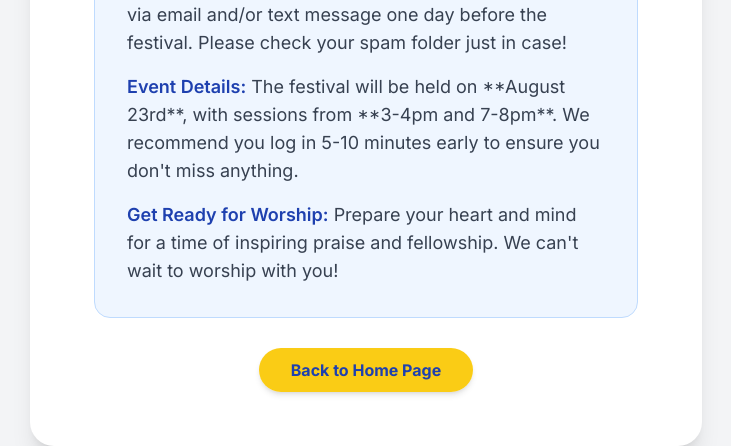
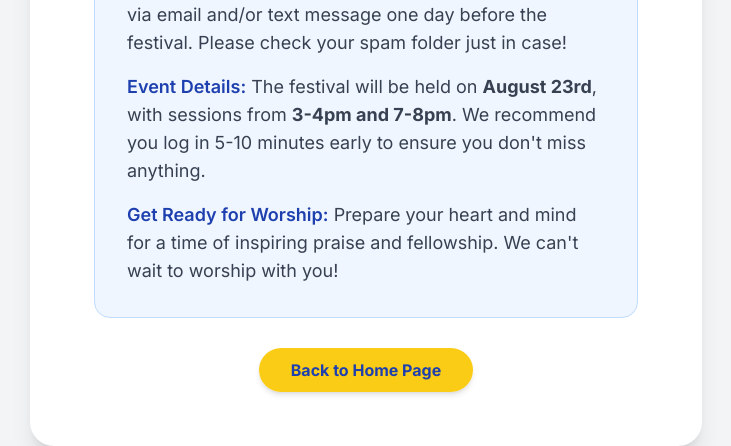
Before and after one commit to ny-bible/summer-music-festival, a plain HTML site: page confirmation.html in a window 1280 px wide. Shown: the part 476-922 px from the top of the page, without its empty margins (274-1005 px from the left). Drawn offline with nearby package versions, Linux system fonts and the light colour scheme.

Commit message:
Update confirmation.html

```diff
--- a/confirmation.html
+++ b/confirmation.html
@@ -34,7 +34,7 @@
                     <span class="font-semibold text-blue-800">Zoom Link:</span> You will receive the Zoom link for the event via email and/or text message one day before the festival. Please check your spam folder just in case!
                 </li>
                 <li>
-                    <span class="font-semibold text-blue-800">Event Details:</span> The festival will be held on **August 23rd**, with sessions from **3-4pm and 7-8pm**. We recommend you log in 5-10 minutes early to ensure you don't miss anything.
+                    <span class="font-semibold text-blue-800">Event Details:</span> The festival will be held on <b>August 23rd</b>, with sessions from <b>3-4pm and 7-8pm</b>. We recommend you log in 5-10 minutes early to ensure you don't miss anything.
                 </li>
                 <li>
                     <span class="font-semibold text-blue-800">Get Ready for Worship:</span> Prepare your heart and mind for a time of inspiring praise and fellowship. We can't wait to worship with you!
```
